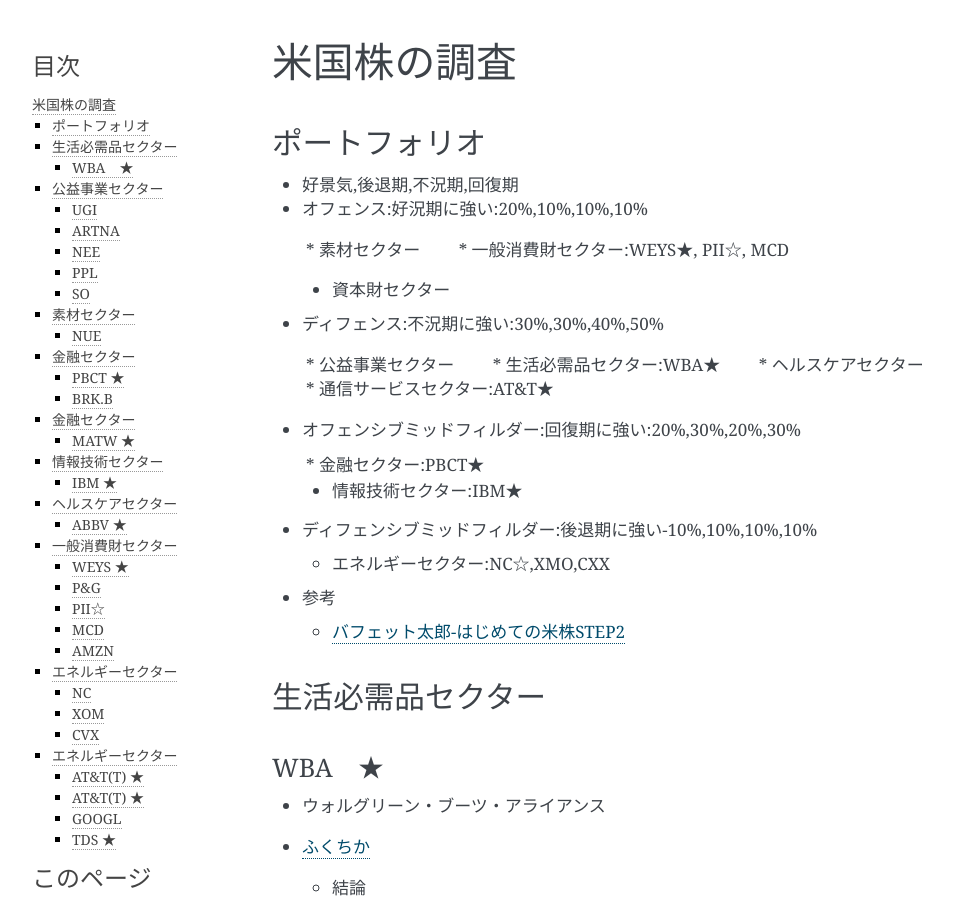
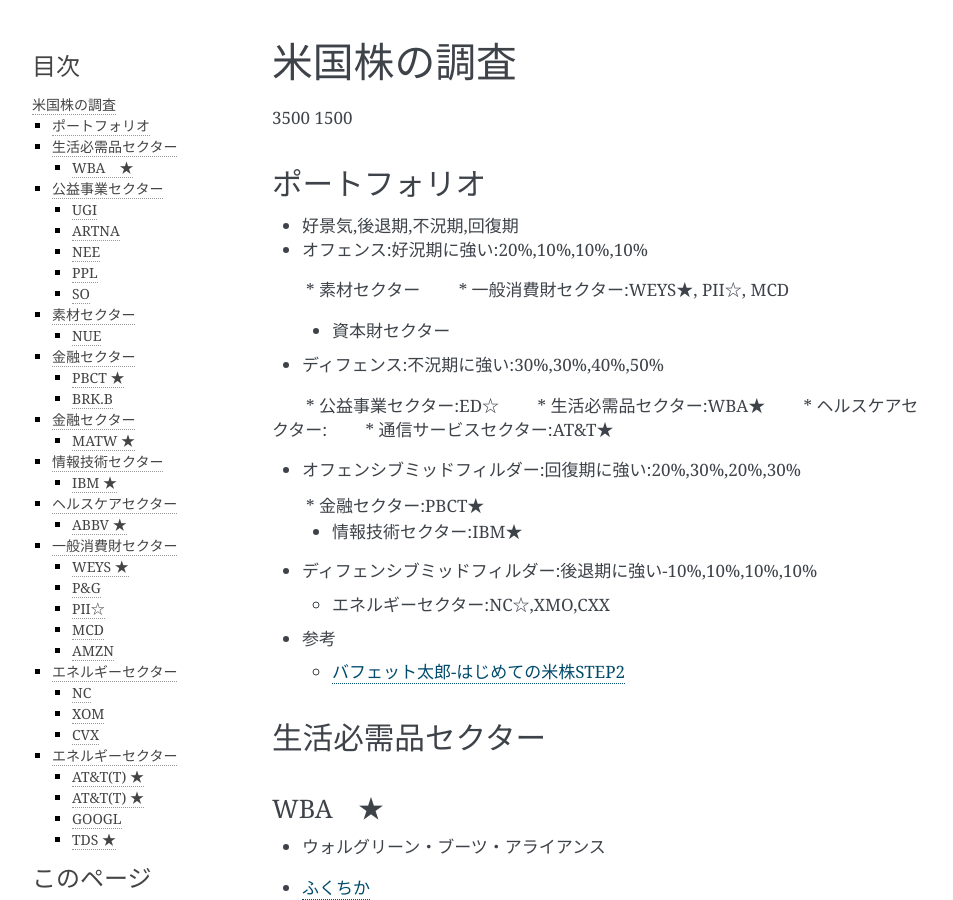
Before and after one commit to yuyuyu0706/sphinx, a Sphinx documentation site: the page built from sphinx/source/work/page07_finance.rst, in a window 1280 px wide and 900 px high. Shown: the whole window, without its empty margins (148-1101 px from the left). Built offline with Sphinx 7.4.7, drawn with Linux system fonts in a browser that asks for light colours; pages that are not in the unit, such as notebooks, are missing from menus.

Commit message:
auto commit

```diff
--- a/sphinx/source/work/page07_finance.rst
+++ b/sphinx/source/work/page07_finance.rst
@@ -2,6 +2,9 @@
 #################################
 米国株の調査
 #################################
+
+3500
+1500
 
 ポートフォリオ
 ###############################
@@ -15,9 +18,9 @@
 
 * ディフェンス:不況期に強い:30%,30%,40%,50%
 
-　　* 公益事業セクター
+　　* 公益事業セクター:ED☆
 　　* 生活必需品セクター:WBA★
-　　* ヘルスケアセクター
+　　* ヘルスケアセクター:
 　　* 通信サービスセクター:AT&T★
 
 * オフェンシブミッドフィルダー:回復期に強い:20%,30%,20%,30%
```
